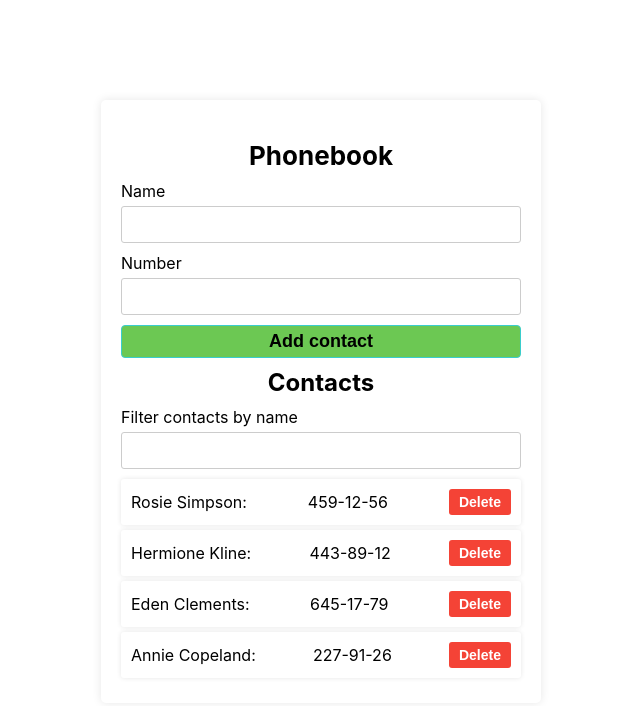
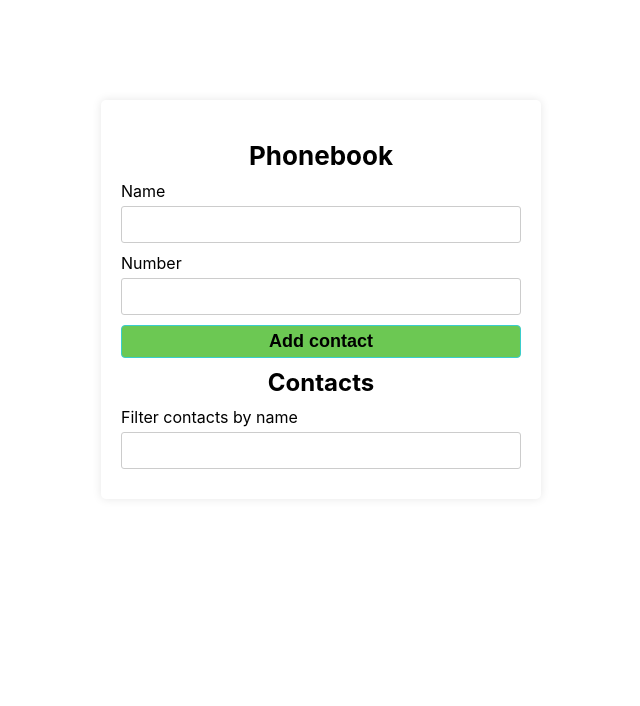
Before and after one commit to vitaliy-lyalin/goit-react-hw-03-phonebook, a React (Create React App) app: page / in a window 1280 px wide. Shown: the top 706 px of the page, without its empty margins (319-959 px from the left). Built offline with nearby package versions, Linux system fonts and the light colour scheme.

Commit message:
Adds contacts to LocalStorage.

```diff
--- a/src/components/App.jsx
+++ b/src/components/App.jsx
@@ -8,14 +8,23 @@ import { Filter } from './Filter/Filter';
 
 export class App extends Component {
   state = {
-    contacts: [
-      { id: 'id-1', name: 'Rosie Simpson', number: '459-12-56' },
-      { id: 'id-2', name: 'Hermione Kline', number: '443-89-12' },
-      { id: 'id-3', name: 'Eden Clements', number: '645-17-79' },
-      { id: 'id-4', name: 'Annie Copeland', number: '227-91-26' },
-    ],
+    contacts: [],
     filter: '',
   };
+
+  componentDidMount() {
+    const localContacts = localStorage.getItem('contacts');
+    if (localContacts) {
+      this.setState({ contacts: JSON.parse(localContacts) });
+    }
+  }
+
+  componentDidUpdate(prevProps, prevState) {
+    if (prevState.contact !== this.state.contacts) {
+      localStorage.setItem('contacts', JSON.stringify(this.state.contacts));
+    }
+  }
+
   changeFilter = e => {
     this.setState({ filter: e.target.value });
   };
@@ -43,8 +52,8 @@ export class App extends Component {
   deleteContact = id => {
     this.setState(prevState => ({
       contacts: prevState.contacts.filter(contact => contact.id !== id),
+      filter: '',
     }));
-    this.setState({ filter: '' });
   };
 
   render() {
```
